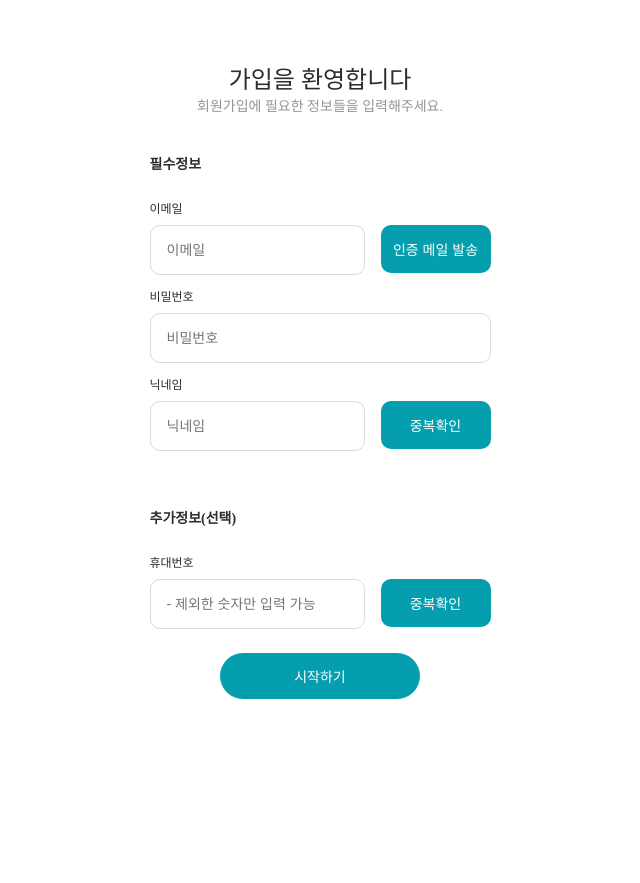
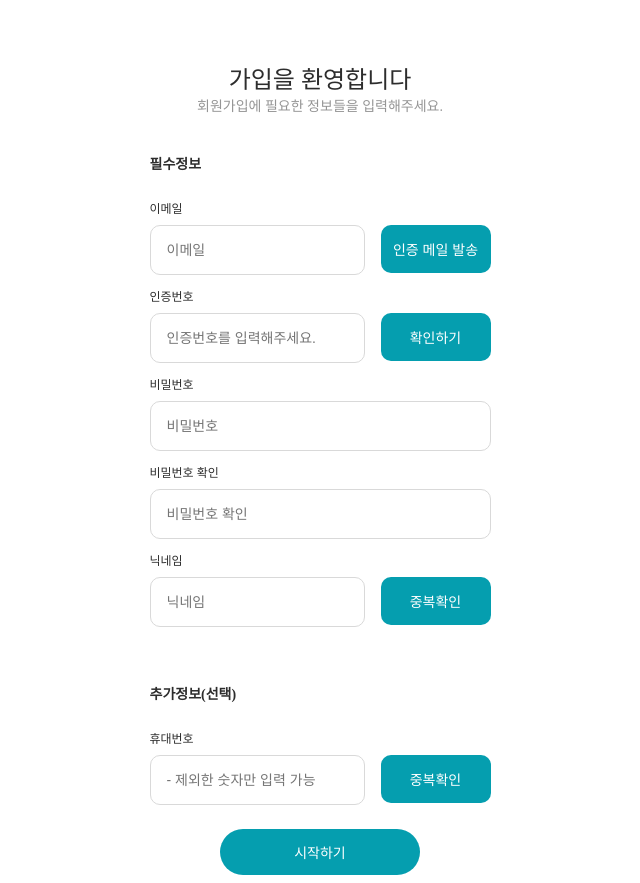
Before and after one commit to cafe-jun/garden-writer-front, a Next.js app: page /signUp in a window 1280 px wide. Shown: the whole page, without its empty margins (320-960 px from the left). Before the commit the page ends 800 px from the top, so only its background shows below. Built offline with nearby package versions, Linux system fonts and the light colour scheme.

Commit message:
[fix] FormInputWithButton 컴포넌트 유지보수 용이할 수 있도록 리팩토링

```diff
--- a/src/components/FormInput/FormInput.module.scss
+++ b/src/components/FormInput/FormInput.module.scss
@@ -31,21 +31,3 @@ $f14: 14px;
   gap: 16px;
   width: 100%;
 }
-
-.inputButton {
-  display: flex;
-  justify-content: center;
-  align-items: center;
-  min-width: 110px;
-  height: 48px;
-  font-size: $f14;
-  color: $colorWhite;
-  background-color: $colorPrimary;
-  border-radius: 10px;
-  border: unset;
-  cursor: pointer;
-  &.disabled {
-    opacity: .5;
-    cursor: not-allowed;
-  }
-}
--- a/src/components/FormInput/FormInput.tsx
+++ b/src/components/FormInput/FormInput.tsx
@@ -18,6 +18,7 @@ const FormInput = <T extends FieldValues>({
     if (regex !== undefined) return regex.test(value);
     return false;
   },
+  children,
 }: FormInputProps<T>) => {
   const {
     register,
@@ -79,6 +80,7 @@ const FormInput = <T extends FieldValues>({
           register={register}
           rules={rules}
         />
+        {children}
       </div>
       {errors && errors[valuePayload] && (
         <p className={styles.formErrorLabel}>{(errors[valuePayload] as FieldError).message}</p>
--- a/src/components/FormInput/type.ts
+++ b/src/components/FormInput/type.ts
@@ -1,3 +1,4 @@
+import { ReactNode } from 'react';
 import { FieldValues, Path } from 'react-hook-form';
 
 export interface FormInputProps<T extends FieldValues> {
@@ -10,4 +11,5 @@ export interface FormInputProps<T extends FieldValues> {
   label: string;
   placeholder: string;
   validate?: (value: string) => boolean;
+  children?: ReactNode;
 }
--- a/src/components/FormInputWithButton/FormInputWithButton.module.scss
+++ b/src/components/FormInputWithButton/FormInputWithButton.module.scss
@@ -3,34 +3,6 @@ $colorRed: #EE3C3C;
 $colorWhite: #ffffff;
 $f12: 12px;
 $f14: 14px;
-
-.formItemContainer {
-  display: flex;
-  flex-direction: column;
-  gap: 4px;
-  width: 100%;
-}
-
-.formLabel {
-  font-size: $f12;
-  margin: 12px 0 4px 0;
-}
-
-.formSuccessLabel {
-  font-size: $f12;
-  color: $colorPrimary;
-}
-
-.formErrorLabel {
-  font-size: $f12;
-  color: $colorRed;
-}
-
-.inputWithButtonContainer {
-  display: flex;
-  gap: 16px;
-  width: 100%;
-}
 
 .inputButton {
   display: flex;
--- a/src/components/FormInputWithButton/FormInputWithButton.tsx
+++ b/src/components/FormInputWithButton/FormInputWithButton.tsx
@@ -1,7 +1,7 @@
-import { useCallback, useMemo } from 'react';
-import { FieldError, FieldValues, Path, useFormContext, UseFormTrigger } from 'react-hook-form';
+import { useMemo } from 'react';
+import { FieldValues, useFormContext } from 'react-hook-form';
 
-import InputField from '../InputField/InputField';
+import FormInput from '../FormInput/FormInput';
 import styles from './FormInputWithButton.module.scss';
 import { FormInputWithButtonProps } from './type';
 
@@ -23,67 +23,22 @@ const FormInputWithButton = <T extends FieldValues>({
     console.log('click button');
   },
 }: FormInputWithButtonProps<T>) => {
-  const {
-    register,
-    formState: { errors },
-    trigger,
-    getValues,
-  } = useFormContext<T>();
-
-  const inputValidate = useCallback(validate, []);
+  const { getValues } = useFormContext<T>();
 
   const inputFieldValue = useMemo(() => getValues(valuePayload), [getValues(valuePayload)]);
 
-  const validateRule = useMemo(
-    () => ({
-      validate: (value: string) => {
-        if (isRequired(value)) return true;
-        if (inputValidate(value)) return true;
-        return validateErrorMessage;
-      },
-    }),
-    []
-  );
-
-  const isValidSuccess = useMemo(
-    () =>
-      errors[valuePayload] === undefined &&
-      validateSuccessMessage !== '' &&
-      inputValidate(inputFieldValue),
-    [errors[valuePayload]]
-  );
-
-  const rules = useMemo(() => {
-    const defaultRule = {
-      validate: validateRule,
-      onBlur: () => handleBlurInputField(trigger, valuePayload),
-    };
-    return requiredMessage === undefined
-      ? defaultRule
-      : { ...defaultRule, required: requiredMessage };
-  }, []);
-
-  const isRequired = useCallback(
-    (value: string) => value === '' && requiredMessage === undefined,
-    []
-  );
-
-  const handleBlurInputField = useCallback((triggerMethod: UseFormTrigger<T>, name: Path<T>) => {
-    triggerMethod(name);
-  }, []);
-
   return (
-    <div className={styles.formItemContainer}>
-      <p className={styles.formLabel}>{label}</p>
-      <div className={styles.inputWithButtonContainer}>
-        <InputField
+    <FormInput
       type={type}
-          name={valuePayload}
+      regex={regex}
+      valuePayload={valuePayload}
+      requiredMessage={requiredMessage}
+      validateErrorMessage={validateErrorMessage}
+      validateSuccessMessage={validateSuccessMessage}
+      label={label}
       placeholder={placeholder}
-          register={register}
-          rules={rules}
-        />
-        {buttonLabel && (
+      validate={validate}
+    >
       <button
         className={styles.inputButton}
         type="button"
@@ -92,13 +47,7 @@ const FormInputWithButton = <T extends FieldValues>({
       >
         {buttonLabel}
       </button>
-        )}
-      </div>
-      {errors && errors[valuePayload] && (
-        <p className={styles.formErrorLabel}>{(errors[valuePayload] as FieldError).message}</p>
-      )}
-      {isValidSuccess && <p className={styles.formSuccessLabel}>{validateSuccessMessage}</p>}
-    </div>
+    </FormInput>
   );
 };
 
--- a/src/components/FormInputWithButton/type.ts
+++ b/src/components/FormInputWithButton/type.ts
@@ -9,7 +9,7 @@ export interface FormInputWithButtonProps<T extends FieldValues> {
   validateSuccessMessage?: string;
   label: string;
   placeholder: string;
-  buttonLabel?: string;
+  buttonLabel: string;
   validate?: (value: string) => boolean;
   handleClickButton?: () => void;
 }
--- a/src/components/SignUp/SignUpForm.tsx
+++ b/src/components/SignUp/SignUpForm.tsx
@@ -33,7 +33,7 @@ const SignUpForm = () => {
             placeholder="이메일"
             buttonLabel="인증 메일 발송"
           />
-          {/* <FormInput<SignUpFormValues>
+          <FormInputWithButton<SignUpFormValues>
             valuePayload="certificationNumber"
             requiredMessage="인증번호를 입력해주세요."
             validateErrorMessage="인증번호가 일치하지 않습니다."
@@ -41,7 +41,7 @@ const SignUpForm = () => {
             label="인증번호"
             placeholder="인증번호를 입력해주세요."
             buttonLabel="확인하기"
-            /> */}
+          />
           <FormInput<SignUpFormValues>
             type="password"
             regex={passwordRegex}
@@ -52,7 +52,7 @@ const SignUpForm = () => {
             label="비밀번호"
             placeholder="비밀번호"
           />
-          {/* <FormInput<SignUpFormValues>
+          <FormInput<SignUpFormValues>
             type="password"
             valuePayload="passwordConfirm"
             requiredMessage="비밀번호를 확인해주세요."
@@ -60,7 +60,7 @@ const SignUpForm = () => {
             validateSuccessMessage="비밀번호가 일치합니다."
             label="비밀번호 확인"
             placeholder="비밀번호 확인"
-            /> */}
+          />
           <FormInputWithButton<SignUpFormValues>
             regex={nicknameRegex}
             valuePayload="nickname"
```
Lines whose indentation alone changed are shown as unchanged.
